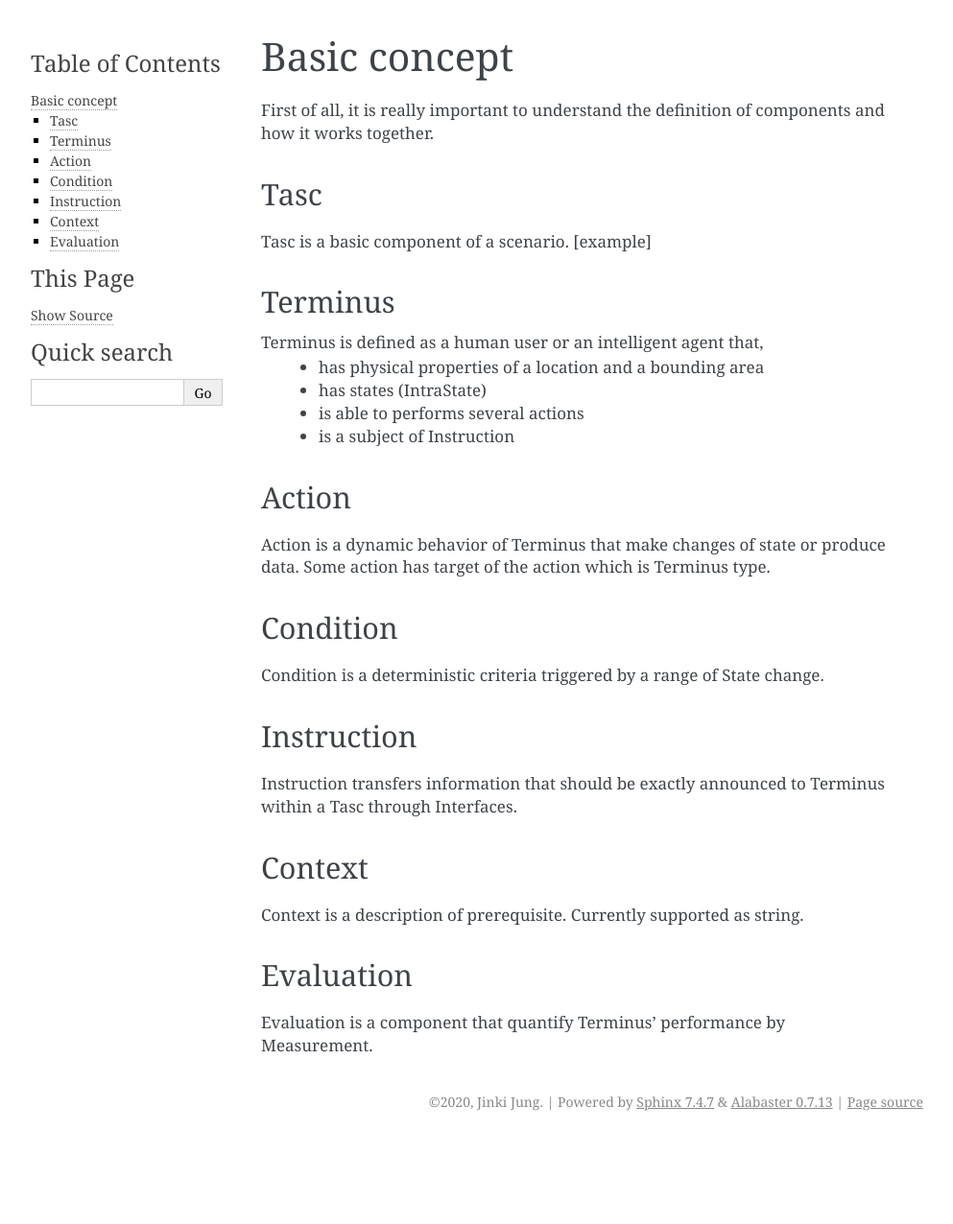
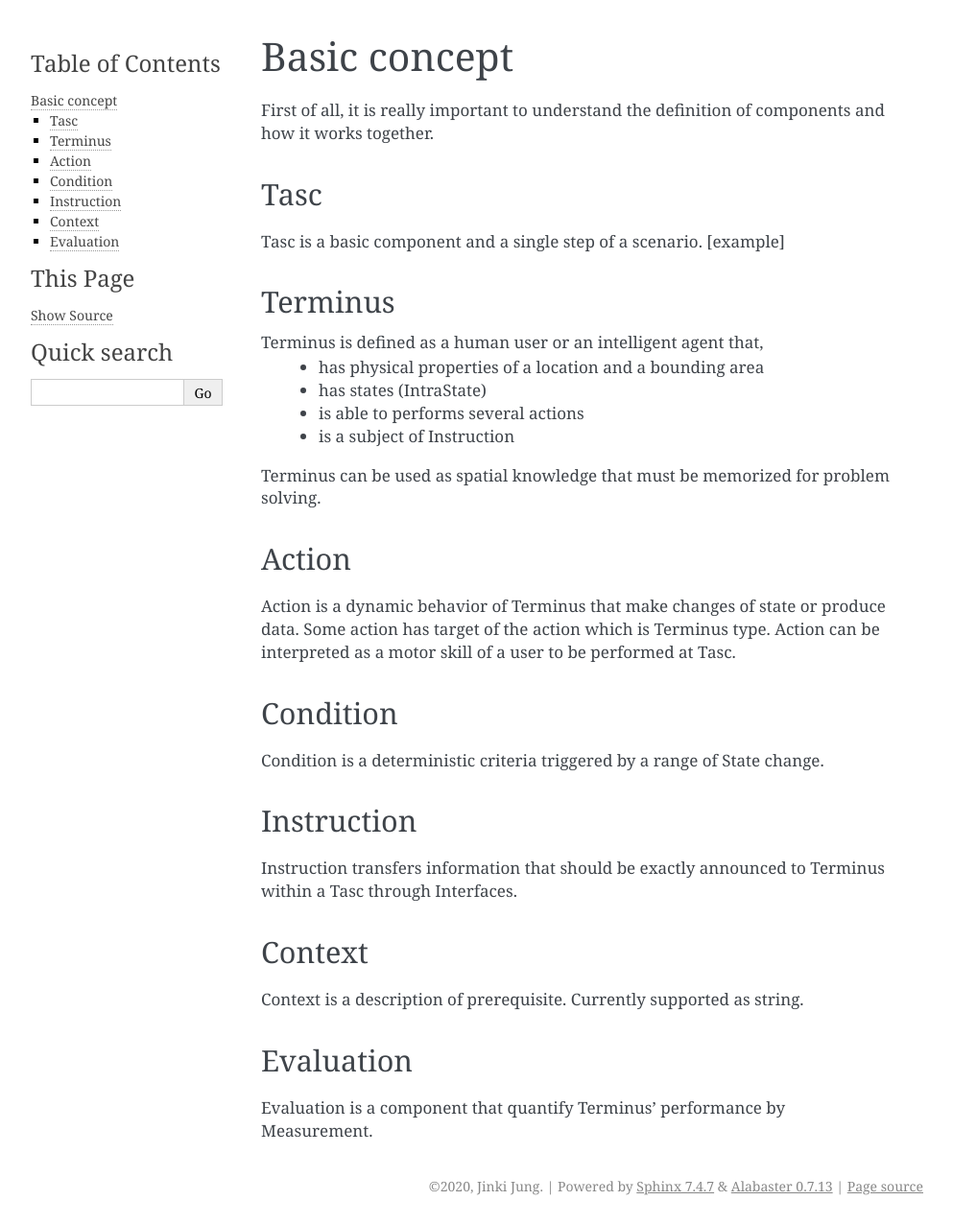
Before and after one commit to JinkiJung/Tasc, a Sphinx documentation site: the page built from docs/source/basicConcept.rst, in a window 1280 px wide. Shown: the whole page at 96% size, without its empty margins (148-1141 px from the left). Built offline with Sphinx 7.4.7, drawn with Linux system fonts in a browser that asks for light colours; before the commit the page ends 1188 px from its top, so only the background shows below that.

Commit message:
Update basicConcept.rst

```diff
--- a/docs/source/basicConcept.rst
+++ b/docs/source/basicConcept.rst
@@ -4,7 +4,7 @@ First of all, it is really important to understand the definition of components
 
 Tasc
 ^^^^
-Tasc is a basic component of a scenario.
+Tasc is a basic component and a single step of a scenario.
 [example]
 
 Terminus
@@ -14,10 +14,12 @@ Terminus is defined as a human user or an intelligent agent that,
   * has states (IntraState)
   * is able to performs several actions
   * is a subject of Instruction
+Terminus can be used as spatial knowledge that must be memorized for problem solving.
 
 Action
 ^^^^^^^^
 Action is a dynamic behavior of Terminus that make changes of state or produce data. Some action has target of the action which is Terminus type.
+Action can be interpreted as a motor skill of a user to be performed at Tasc.
 
 Condition
 ^^^^^^^^^^^^
```
